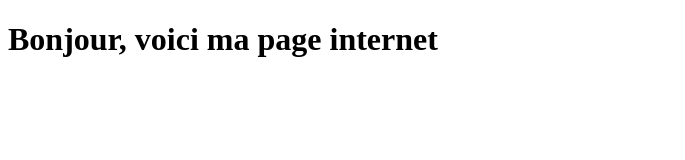
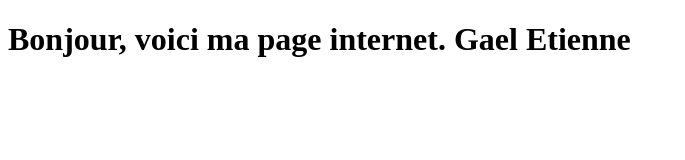
Before and after one commit to BeeboPG/website-1, a plain HTML site: page index.html in a window 1280 px wide. Shown: the whole page, without its empty margins (0-685 px from the left). Drawn offline with Linux system fonts and the light colour scheme.

Commit message:
Update index.html

```diff
--- a/index.html
+++ b/index.html
@@ -6,7 +6,7 @@
      <title>gaeletienne - homepage</title>
  </head>
  <body>
-        <h1>Bonjour, voici ma page internet</h1>
+        <h1>Bonjour, voici ma page internet. Gael Etienne</h1>
      <script src="App.js"></script>
  </body>
 </html>
```
